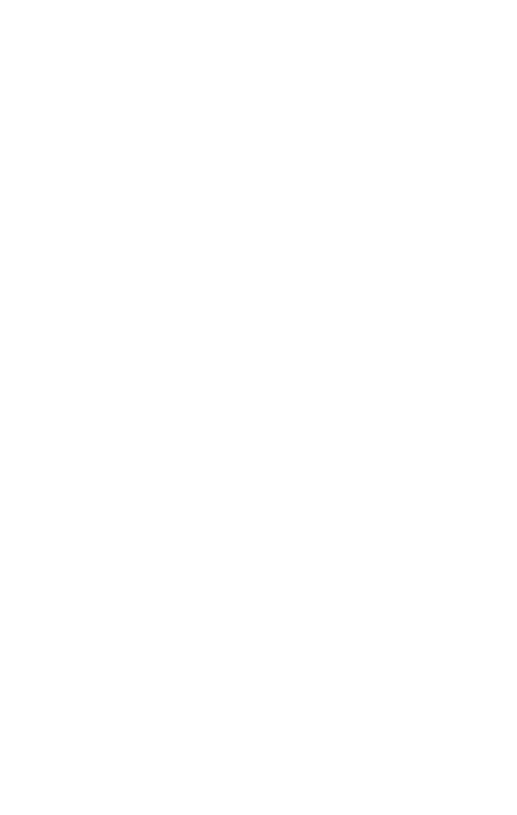
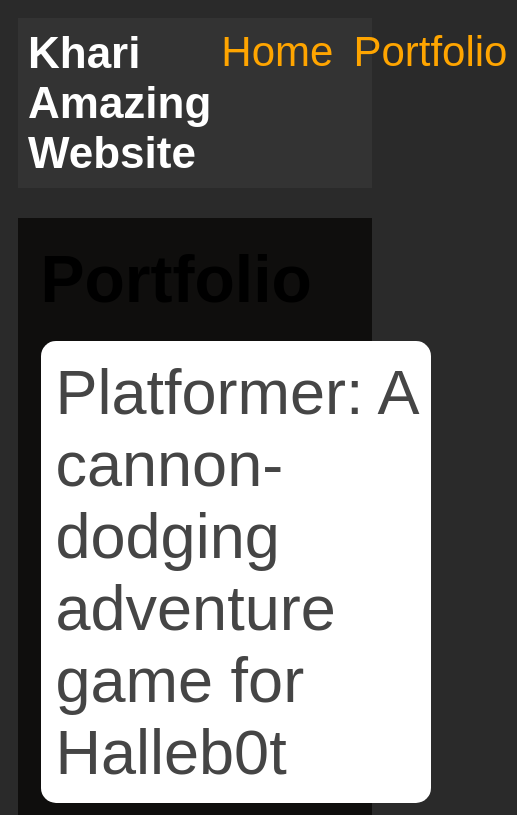
Before and after one commit to KhariM19/khariM19.github.io, a plain HTML site: page portfolio.html in a window 390 px wide. Shown: the top 815 px of the page, 517 px wide, since content can reach past the window. Drawn offline with Linux system fonts and the light colour scheme.

Commit message:
add portfolio page to website

```diff
--- a/portfolio.html
+++ b/portfolio.html
@@ -0,0 +1,43 @@
+<!DOCTYPE html>
+<html>
+  <head>
+    <title>Khari Awesome Website</title>
+    <link rel="stylesheet" href="style.css" />
+  </head>
+
+  <body>
+    <!-- All content goes here -->
+    <div id="all-contents">
+    <nav>
+     <h1> Khari Amazing Website</h1>
+     <ul id="nav-ul">
+        <li class="nav-li">
+          <a href="index.html">Home</a>
+        </li>
+        <li class="nav-li">
+          <a href="portfolio.html">Portfolio</a>
+        </li>
+      </ul>
+      </nav>
+
+    <main>
+        <div class="content">
+            <h1>Portfolio</h1>
+            <ul id="portfolio">
+     <li>
+       <a
+    href="fsd-projects/platformer/">Platformer: A cannon-dodging adventure game for Halleb0t</a>
+    </li>
+    <li>
+       <a href="fsd-projects/bouncing-box/">Bouncing Box: A fun introduction to web game development</a>
+    </li>
+    <li>
+      <a
+    href="fsd-projects/circularity/">Circularity: A poetic motion experiment with circles</a>
+    </li>
+            </ul>
+          </div>
+      </main>
+    </div>
+  </body>
+</html>
--- a/style.css
+++ b/style.css
@@ -76,3 +76,77 @@ main {
 h2, h3 {
     margin: 0px;
 }
+/* Portfolio styles */
+.content h1 {
+    color: black;
+  }
+
+  #portfolio {
+    list-style-type: none;
+    padding-left: 0;
+  }
+
+  #portfolio li {
+    background: #fff;
+    padding: 10px;
+    border-radius: 10px;
+    margin-bottom: 10px;
+  }
+
+  #portfolio li:hover {
+    background: #eee;
+  }
+
+  #portfolio a {
+    text-decoration: none;
+    color: #454545;
+  }
+  /* responsive web design */
+@media screen and (min-width: 120px) and (max-width: 1080px) {
+    main {
+      height: 100ch;
+      zoom: 1.5;
+      display: grid;
+    }
+
+    h1 {
+      font-size: 44px;
+    }
+
+    h2 {
+      font-size: 42px;
+    }
+
+    h3 {
+      font-size: 36px;
+    }
+
+    #all-contents {
+      height: 100ch;
+      margin: none;
+    }
+
+    a {
+      font-size: 42px;
+    }
+
+    .sidebar {
+      margin-right: 0px;
+      justify-content: center;
+      align-items: center;
+    }
+
+    .sidebar-img {
+      width: 100%;
+    }
+
+    p,
+    li {
+      font-size: 24px;
+    }
+
+    .content {
+      align-content: center;
+      justify-content: center;
+    }
+  }
```
